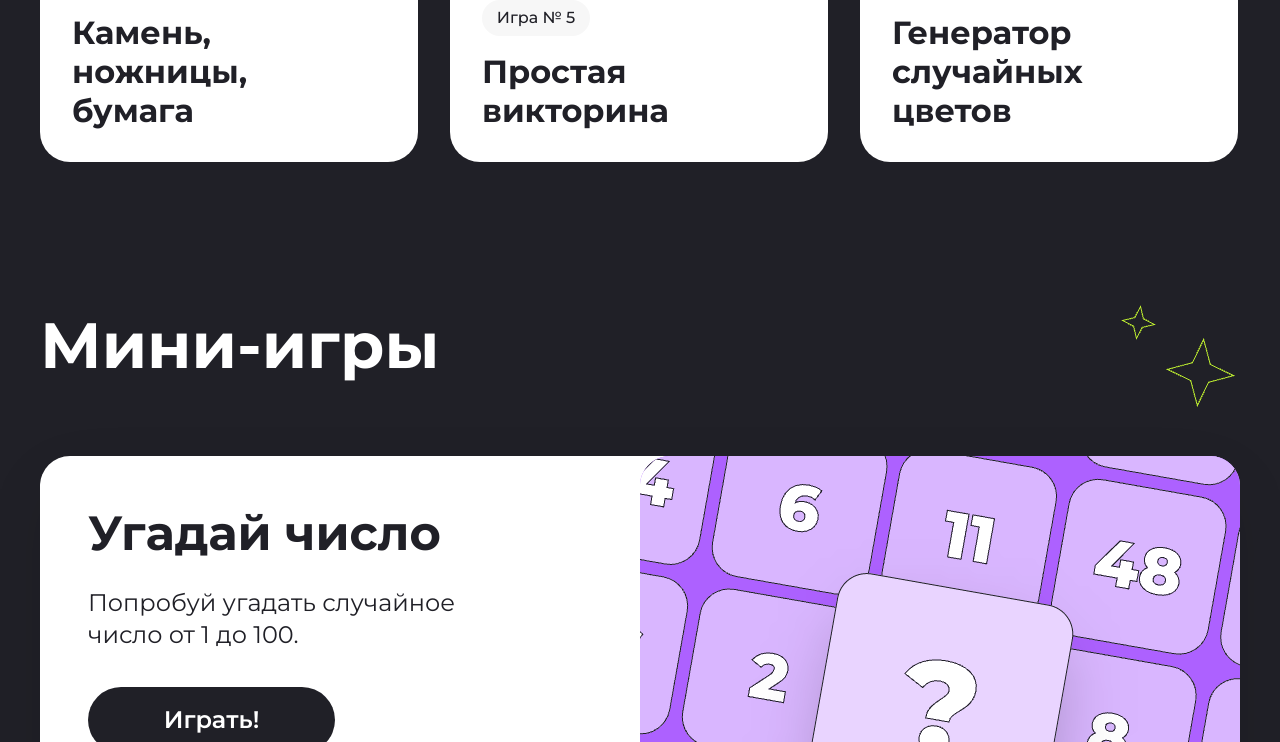
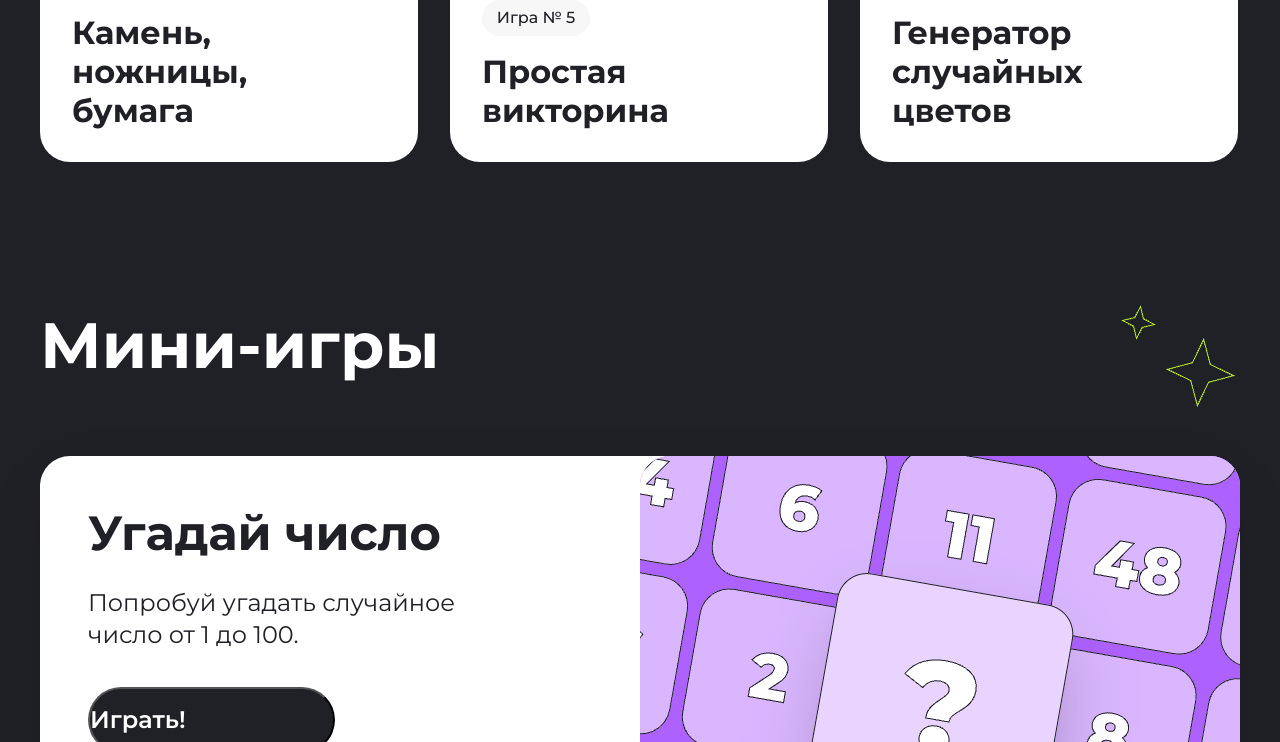
Before and after one commit to igrushkina92/Mini-games-site, a plain HTML site: page index.html in a window 1280 px wide. Shown: the part 2058-2800 px from the top of the page. Drawn offline with Linux system fonts and the light colour scheme.

Commit message:
Исправлена страница с играми по замечаниям наставника

```diff
--- a/index.html
+++ b/index.html
@@ -121,7 +121,7 @@
                     <div id="game1" class="mini-game__content-text">
                         <h3 class="mini-game__title">Угадай число</h3>
                         <p class="mini-game__text">Попробуй угадать случайное<br/> число от 1 до 100.</p>
-                        <a class="mini-game__link" onclick="guessTheNumber()" >Играть!</a>
+                        <button class="mini-game__link" onclick="guessTheNumber()" >Играть!</button>
                     </div>
                     <img class="mini-game__img-right" src="img/big-card-1.png" alt="card-1">
                 </div>
@@ -130,14 +130,14 @@
                     <div class="mini-game__content-text">
                         <h3 class="mini-game__title">Простая арифметика</h3>
                         <p class="mini-game__text">Попробуй решить простые арифметические задачи.</p>
-                        <a class="mini-game__link" onclick="simpleArithmetic()" >Играть!</a>
+                        <button class="mini-game__link" onclick="simpleArithmetic()" >Играть!</button>
                     </div>
                 </div>
                 <div id="game3" class="mini-game__content">
                     <div class="mini-game__content-text">
                         <h3 class="mini-game__title">Переверни текст</h3>
                         <p class="mini-game__text">Попробуй ввести текст, который будет перевернут.</p>
-                        <a class="mini-game__link" onclick="reverseText()" >Играть!</a>
+                        <button class="mini-game__link" onclick="reverseText()" >Играть!</button>
                     </div>
                     <img class="mini-game__img-right" src="img/big-card-3.png" alt="card-3">
                 </div>
@@ -146,14 +146,14 @@
                     <div class="mini-game__content-text">
                         <h3 class="mini-game__title">Камень,<br/> ножницы, <br/>бумага</h3>
                         <p class="mini-game__text">Сыграй в популярную игру против компьютера.</p>
-                        <a class="mini-game__link" onclick="rockScissorsPaper()" >Играть!</a>
+                        <button class="mini-game__link" onclick="rockScissorsPaper()" >Играть!</button>
                     </div>
                 </div>
                 <div id="game5" class="mini-game__content">
                     <div class="mini-game__content-text">
                         <h3 class="mini-game__title">Простая викторина</h3>
                         <p class="mini-game__text">Отвечай на вопросы викторины с вариантами ответов.</p>
-                        <a class="mini-game__link" onclick="simpleQuiz()" >Играть!</a>
+                        <button class="mini-game__link" onclick="simpleQuiz()" >Играть!</button>
                     </div>
                     <img class="mini-game__img-right" src="img/big-card-5.png" alt="card-5">
                 </div>
@@ -162,7 +162,7 @@
                     <div class="mini-game__content-text">
                         <h3 class="mini-game__title">Генератор <br/> случайных <br/> цветов</h3>
                         <p class="mini-game__text">Игра, в которой при клике на кнопку фон страницы меняется на случайный.</p>
-                        <a class="mini-game__link" >Играть!</a>
+                        <abutton class="mini-game__link" >Играть!</button>
                     </div>
                 </div>
         </div>
--- a/style.scss
+++ b/style.scss
@@ -150,7 +150,7 @@ $color-text:rgb(32, 32, 39);
     &__container {
         background: rgb(32, 32, 39);
         position: relative;
-       overflow: auto;
+       overflow: hidden;
 
 
     }
```
Also changed, not shown: style.css, 1 other file.
